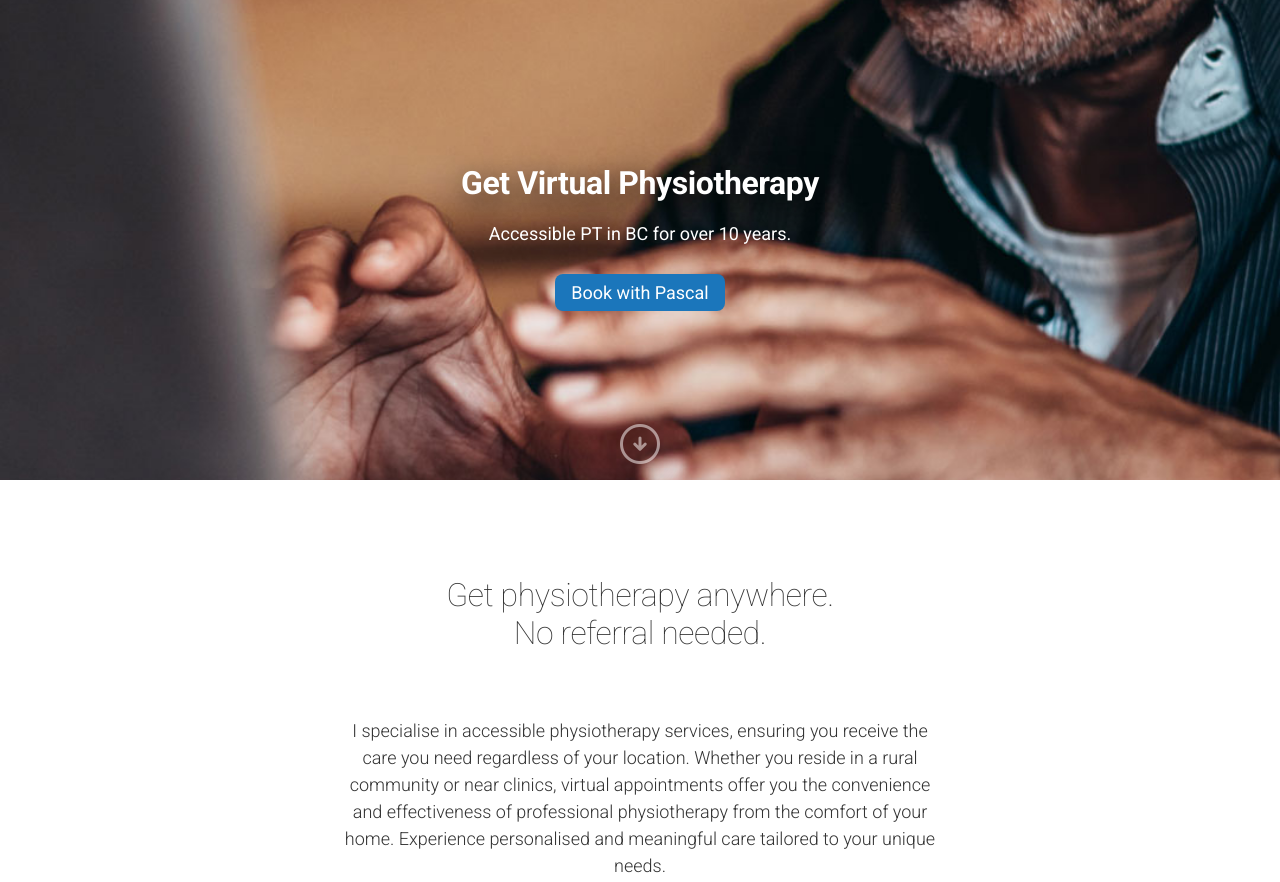
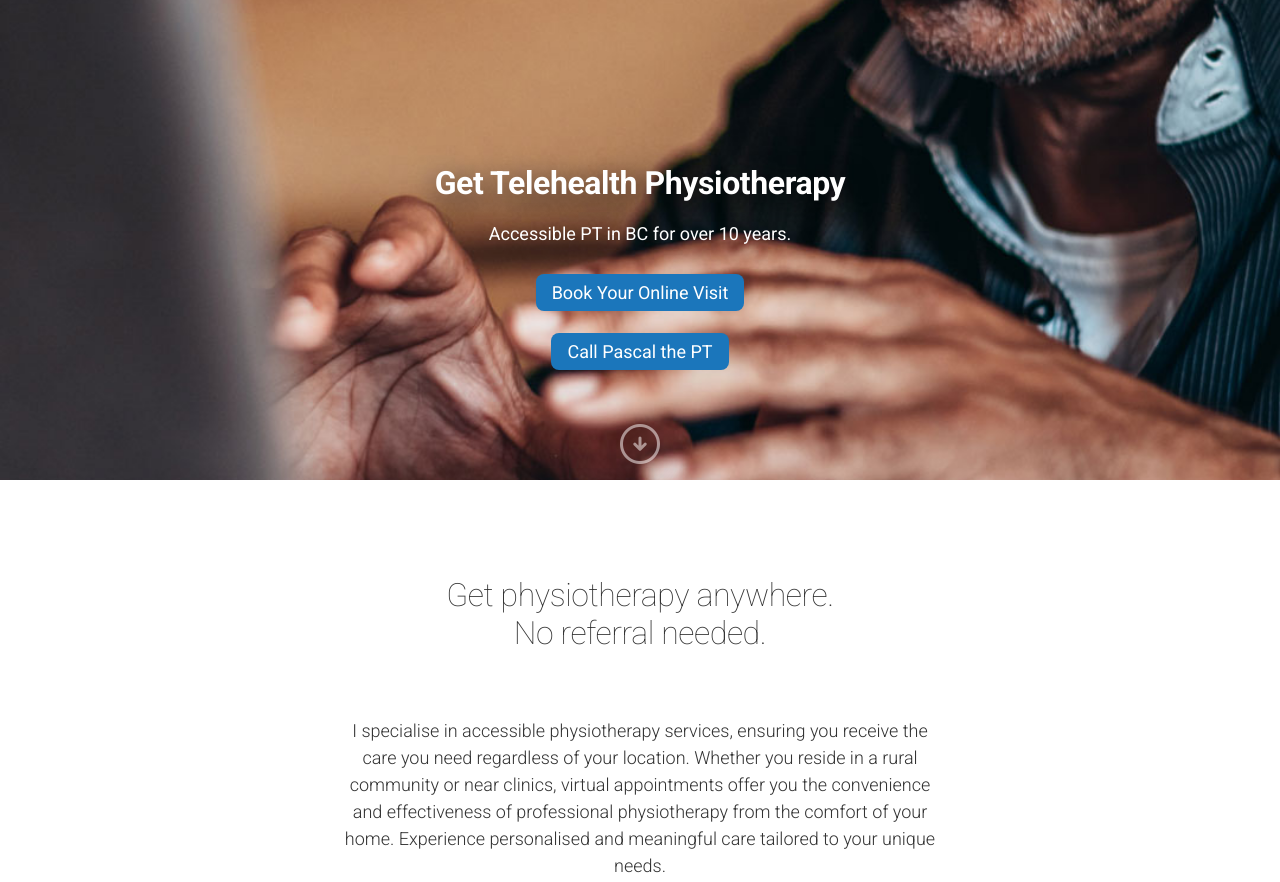
Before and after one commit to eigenbau/getptanywhere.com, a plain HTML site: page index.html in a window 1280 px wide. Shown: the top 882 px of the page. Drawn offline with nearby package versions, Linux system fonts and the light colour scheme; a script that the page names is missing.

Commit message:
updated header copy

```diff
--- a/index.html
+++ b/index.html
@@ -122,7 +122,7 @@
                 <div class="section__grid section__grid--hero center-inline">
                     <div class="heading">
                         <h1 class="strong text-shadow">
-                            Get Virtual Physiotherapy
+                            Get Telehealth Physiotherapy
                         </h1>
                     </div>
                     <!-- <div class="rotating-text">
@@ -148,13 +148,20 @@
                                 data-cal-link="pascalbolla"
                                 data-cal-namespace=""
                                 data-cal-config='{"layout":"month_view"}'
-                                >Book with Pascal</a
+                                >Book Your Online Visit</a
                             >
                             <a
                                 href="https://cal.com/pascalbolla"
                                 target="_blank"
                                 class="button mobile"
-                                >Book with Pascal</a
+                                >Book Your Online Visit</a
+                            >
+                        </div>
+                        <div class="margin-segment-start-medium medium">
+                            <a
+                                href="tel:16048493737"
+                                class="button"
+                                >Call Pascal the PT</a
                             >
                         </div>
                     </div>
```
